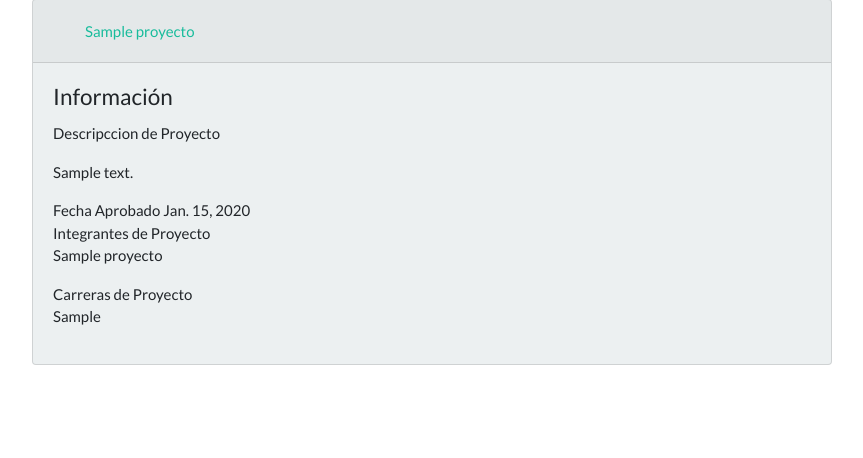
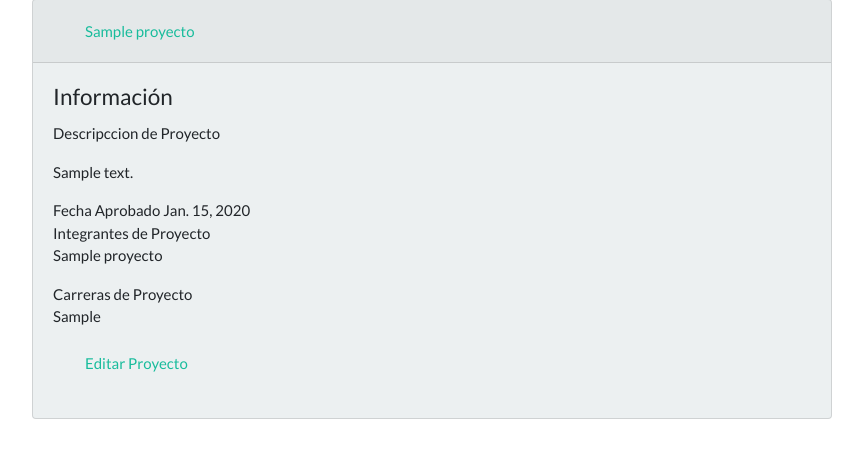
Before and after one commit to diegoalfonsodiaz/AsesoriaDjango, a Django app: page / in a window 1280 px wide. Shown: the part 173-631 px from the top of the page, without its empty margins (53-916 px from the left). Run offline with Django 3.2, Linux system fonts and the light colour scheme; tables that the repository leaves empty hold one stand-in row (values such as "Sample post"); some libraries are stand-ins or nearby versions.

```diff
--- a/medicamentos/templates/medicamentos/asesores_list.html
+++ b/medicamentos/templates/medicamentos/asesores_list.html
@@ -34,7 +34,7 @@
                             <p>
                                 {{ Asesor.profesion }}
                             </p>
-                            <a class="nav-link" href="{% url 'asesores_detail' pk=Asesor.pk %}" ><span class="glyphicon glyphicon-list">{{ Asesor.nombre }}</span></a>
+                            <a class="nav-link" href="{% url 'asesores_detail' pk=Asesor.pk %}" >{{ Asesor.nombre }}</a>
               </p>
             </div>
     </div>
--- a/medicamentos/templates/medicamentos/base.html
+++ b/medicamentos/templates/medicamentos/base.html
@@ -30,6 +30,7 @@
                         <li class="nav-item">
                             <a class="nav-link" href="{% url 'proyecto_nuevo' %}" ><span class="glyphicon glyphicon-list">Nuevo Proyecto</span></a>
                         </li>
+
                       </ul>
 
                     </div>
--- a/medicamentos/templates/medicamentos/proyectos_list.html
+++ b/medicamentos/templates/medicamentos/proyectos_list.html
@@ -29,6 +29,9 @@
                                         <p>
                                             {{ Proyecto.carreras }}
                                         </p>
+                                        <a class="nav-link" href="{% url 'proyecto_editar' pk=Proyecto.pk  %}" ><span class="glyphicon glyphicon-list">Editar Proyecto</span></a>
+
+
 
                               </p>
                             </div>
--- a/medicamentos/urls.py
+++ b/medicamentos/urls.py
@@ -1,10 +1,6 @@
 from django.conf.urls import url
 from . import views
 from django.urls import path
-
-
-
-
 
 
 urlpatterns = [
@@ -15,4 +11,5 @@ urlpatterns = [
     #url(r'^asesor/(?P<pk>[0-9]+)/$', views.asesores_detail, name='asesores_detail'),
     path('asesor/<int:pk>/', views.asesores_detail, name='asesores_detail'),
     url(r'^proyecto/nuevo/$', views.proyecto_nuevo, name='proyecto_nuevo'),
+    url(r'^proyecto/(?P<pk>[0-9]+)/edit/$', views.proyecto_editar, name='proyecto_editar'),
     ]
--- a/medicamentos/views.py
+++ b/medicamentos/views.py
@@ -48,3 +48,16 @@ def proyectos_list(request):
 def asesores_list(request):
     asesores = Asesor.objects.all()
     return render(request, 'medicamentos/asesores_list.html', {'asesores': asesores})
+
+
+def proyecto_editar(request, pk):
+    proyecto = get_object_or_404(Proyecto, pk=pk)
+    if request.method == "POST":
+        form = ProyectoForm(request.POST, instance=proyecto)
+        if form.is_valid():
+            proyecto = form.save(commit=False)
+
+            return redirect('proyectos_list', pk=proyecto.pk)
+    else:
+        form = ProyectoForm(instance=proyecto)
+    return render(request, 'medicamentos/proyecto_editar.html', {'form': form})
```
Also changed, not shown: medicamentos/templates/medicamentos/proyecto_detail.html (line endings or trailing spaces).
